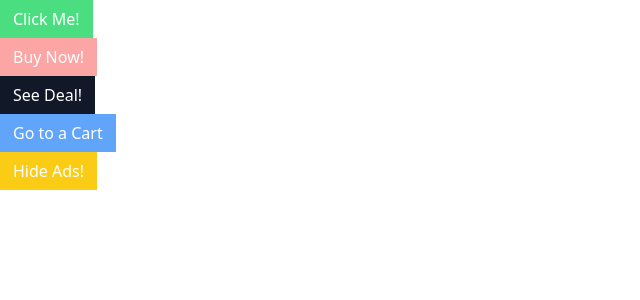
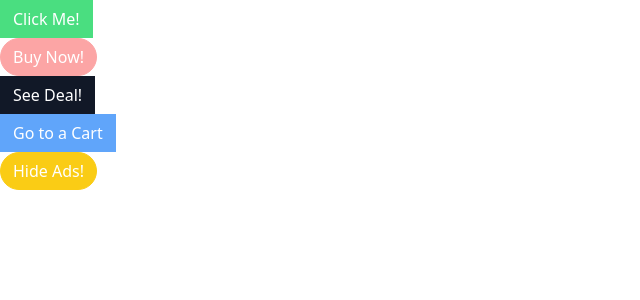
Before and after one commit to CocoTapi/modern_react_2023, a React (Create React App) app in the folder section_10/: page / in a window 1280 px wide. Shown: the top 300 px of the page, without its empty margins (0-640 px from the left). Built offline with nearby package versions, Linux system fonts and the light colour scheme.

Commit message:
added rounded shape styling

```diff
--- a/section_10/src/App.js
+++ b/section_10/src/App.js
@@ -7,7 +7,7 @@ function App() {
         <Button success >Click Me!</Button>
       </div>
       <div>
-        <Button danger >Buy Now!</Button>
+        <Button danger rounded >Buy Now!</Button>
       </div>
       <div>
         <Button secondary>See Deal!</Button>
@@ -16,7 +16,7 @@ function App() {
         <Button primary>Go to a Cart</Button>
       </div>
       <div>
-        <Button warning>Hide Ads!</Button>
+        <Button warning rounded>Hide Ads!</Button>
       </div>
     </div>
   );
--- a/section_10/src/Button.js
+++ b/section_10/src/Button.js
@@ -16,6 +16,7 @@ function Button ({
         'border-green-400 bg-green-400 text-white': success,
         'border-yellow-400 bg-yellow-400 text-white': warning,
         'border-red-300 bg-red-300 text-white': danger,
+        'rounded-full': rounded,
     });
 
     return (
```
